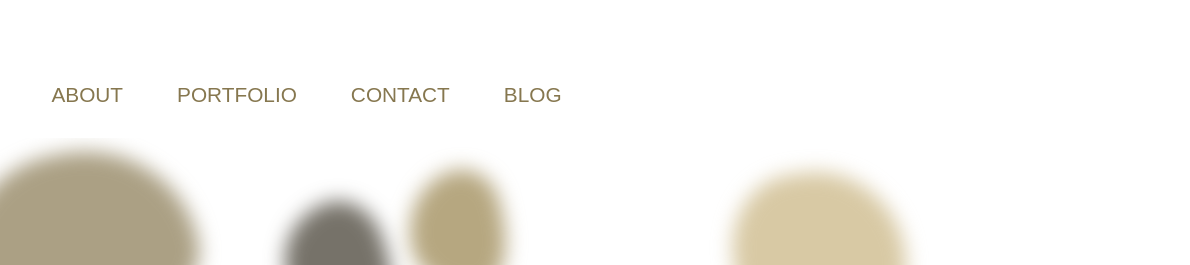
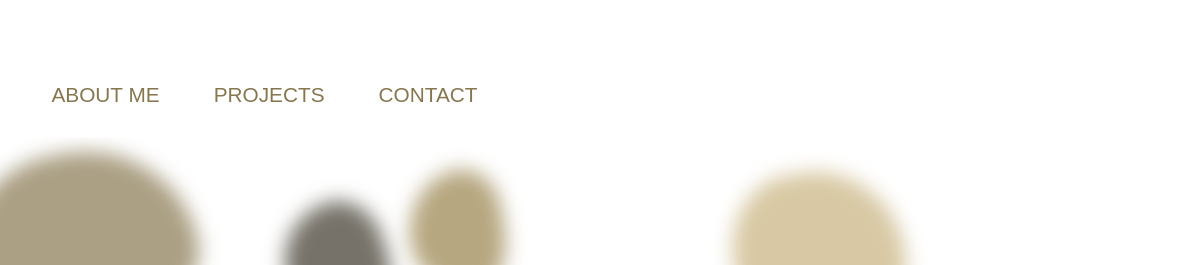
Before and after one commit to addasoft/Portofolio, a plain HTML site: page index.html in a window 1280 px wide. Shown: the top 265 px of the page, 90-1280 px from the left. Drawn offline with Linux system fonts and the light colour scheme.

Commit message:
updateFirstPage

```diff
--- a/index.html
+++ b/index.html
@@ -20,17 +20,15 @@
                         <div class="linktext">Home</div>
                         </a>
                         <a class="item" href="#nav-7">
-                        <div class="linktext">About</div>
+                        <div class="linktext">About me</div>
                         </a>
                         <a class="item" href="#nav-7">
-                        <div class="linktext">Portfolio</div>
+                        <div class="linktext">Projects</div>
                         </a>
                         <a class="item" href="#nav-7">
                         <div class="linktext">Contact</div>
                         </a>
-                        <a class="item" href="#nav-7">
-                        <div class="linktext">Blog</div>
-                        </a>
+
                     </nav>
                     </section>
 
```
